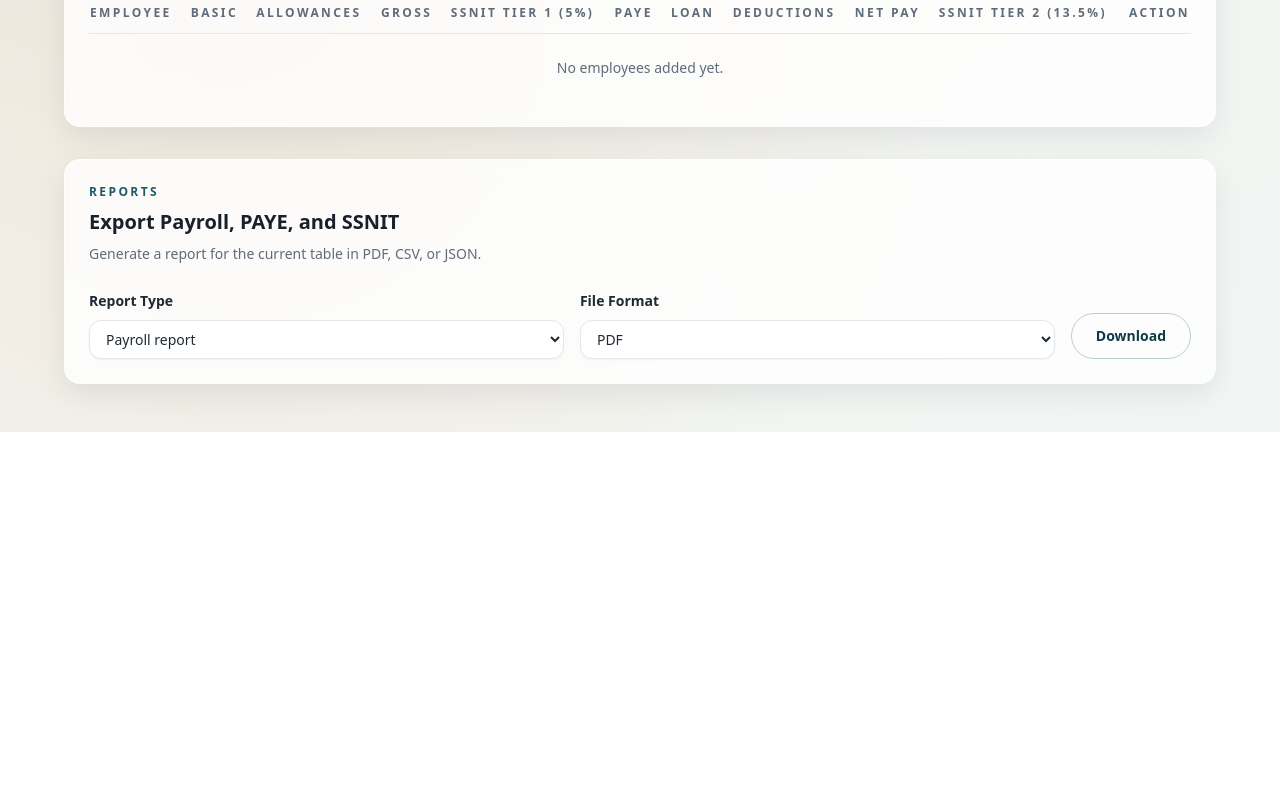
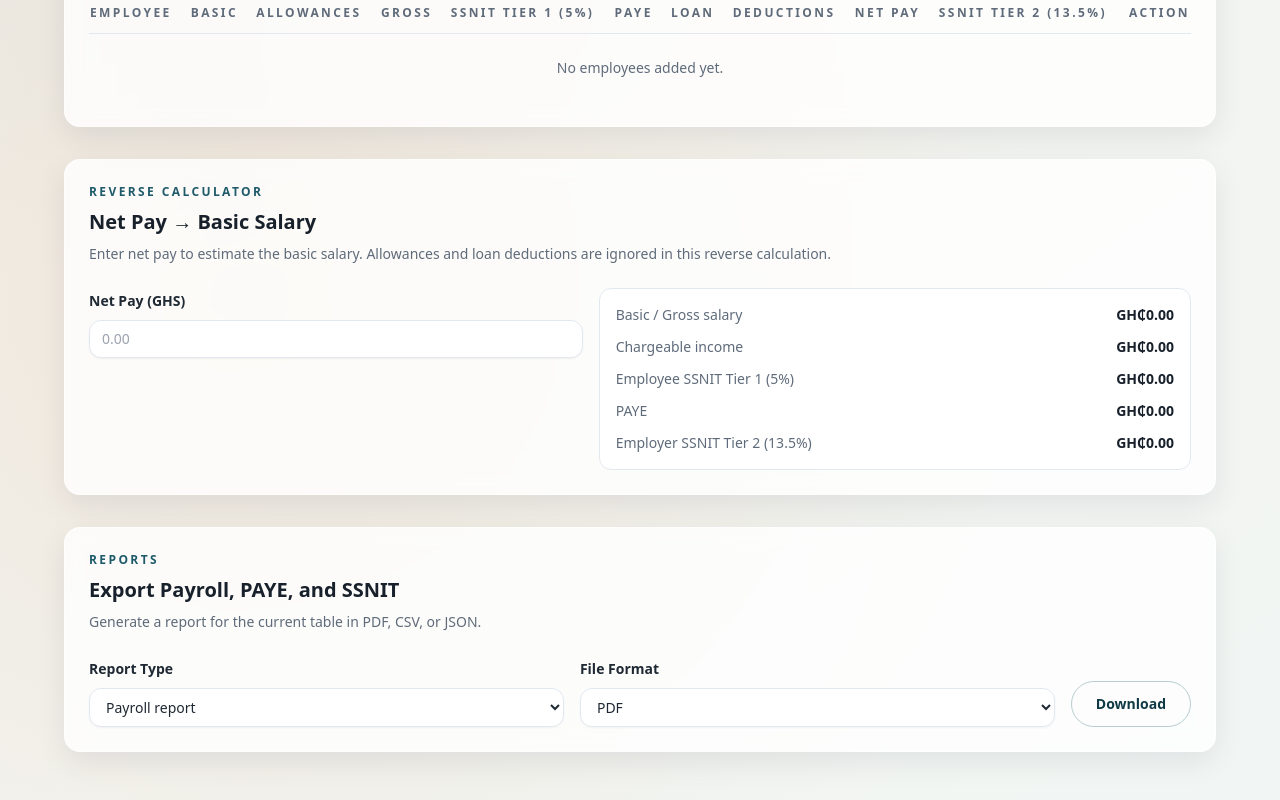
Before and after one commit to fulminair/levelsfield-utilities, a Next.js app in the folder utilities/: page /tools/salary in a window 1280 px wide. Shown: the part 872-1672 px from the top of the page. Before the commit the page ends 1304 px from the top, so only its background shows below. Built offline with nearby package versions, Linux system fonts and the light colour scheme.

Commit message:
Add reverse net pay calculator

```diff
--- a/utilities/src/app/tools/salary/page.tsx
+++ b/utilities/src/app/tools/salary/page.tsx
@@ -75,6 +75,38 @@ type SalaryEntry = {
 type ReportType = "payroll" | "paye" | "ssnit";
 type ReportFormat = "pdf" | "csv" | "json";
 
+type PayeBracket = {
+  lower: number;
+  upper: number | null;
+  rate: number;
+  baseTax: number;
+};
+
+const PAYE_BRACKETS: PayeBracket[] = [
+  { lower: 0, upper: 490, rate: 0, baseTax: 0 },
+  { lower: 490, upper: 600, rate: 0.05, baseTax: 0 },
+  { lower: 600, upper: 730, rate: 0.1, baseTax: 5.5 },
+  { lower: 730, upper: 3896.67, rate: 0.175, baseTax: 18.5 },
+  { lower: 3896.67, upper: 19896.67, rate: 0.25, baseTax: 572.67 },
+  { lower: 19896.67, upper: 50416.67, rate: 0.3, baseTax: 4572.67 },
+  { lower: 50416.67, upper: null, rate: 0.35, baseTax: 13728.67 }
+];
+
+const calculateChargeableFromNet = (netPay: number) => {
+  const net = Math.max(0, netPay);
+  if (net === 0) return 0;
+  for (const bracket of PAYE_BRACKETS) {
+    const denominator = 1 - bracket.rate;
+    if (denominator <= 0) continue;
+    const candidate =
+      (net + bracket.baseTax - bracket.lower * bracket.rate) / denominator;
+    const withinLower = candidate >= bracket.lower - 0.0001;
+    const withinUpper = bracket.upper === null ? true : candidate <= bracket.upper + 0.0001;
+    if (withinLower && withinUpper) return candidate;
+  }
+  return net;
+};
+
 const initialForm: SalaryForm = {
   name: "",
   basic: "",
@@ -91,6 +123,7 @@ export default function SalaryCalculatorPage() {
   const [entries, setEntries] = useState<SalaryEntry[]>([]);
   const [reportType, setReportType] = useState<ReportType>("payroll");
   const [reportFormat, setReportFormat] = useState<ReportFormat>("pdf");
+  const [reverseNetPay, setReverseNetPay] = useState<string>("");
   const summaryRef = useRef<HTMLDivElement | null>(null);
 
   const calculations = useMemo(() => {
@@ -123,6 +156,38 @@ export default function SalaryCalculatorPage() {
       employerSsnit: roundMoney(employerSsnit)
     };
   }, [form]);
+
+  const reverseCalculations = useMemo(() => {
+    const net = toNumber(reverseNetPay);
+    if (!net) {
+      return {
+        basic: 0,
+        gross: 0,
+        chargeable: 0,
+        paye: 0,
+        employeeSsnit: 0,
+        employerSsnit: 0,
+        netPay: 0
+      };
+    }
+
+    const chargeable = calculateChargeableFromNet(net);
+    const gross = chargeable / (1 - EMPLOYEE_SSNIT_RATE);
+    const basic = gross;
+    const employeeSsnit = basic * EMPLOYEE_SSNIT_RATE;
+    const paye = calculatePaye(chargeable);
+    const employerSsnit = basic * EMPLOYER_SSNIT_RATE;
+
+    return {
+      basic: roundMoney(basic),
+      gross: roundMoney(gross),
+      chargeable: roundMoney(chargeable),
+      paye: roundMoney(paye),
+      employeeSsnit: roundMoney(employeeSsnit),
+      employerSsnit: roundMoney(employerSsnit),
+      netPay: roundMoney(net)
+    };
+  }, [reverseNetPay]);
 
   const updateField = (field: keyof SalaryForm, value: string) => {
     setForm((prev) => ({ ...prev, [field]: value }));
@@ -757,6 +822,71 @@ export default function SalaryCalculatorPage() {
         <section className="rounded-2xl border border-white/60 bg-white/80 p-6 shadow-card backdrop-blur">
           <div className="flex flex-col gap-2">
             <p className="text-xs font-semibold uppercase tracking-[0.2em] text-[#1e5a6a]">
+              Reverse Calculator
+            </p>
+            <h2 className="text-xl font-semibold text-[#18212b]">
+              Net Pay → Basic Salary
+            </h2>
+            <p className="text-sm text-[#5f6b7a]">
+              Enter net pay to estimate the basic salary. Allowances and loan
+              deductions are ignored in this reverse calculation.
+            </p>
+          </div>
+
+          <div className="mt-6 grid gap-4 md:grid-cols-[1fr_1.2fr]">
+            <div>
+              <label className="text-sm font-semibold text-[#1f2933]">
+                Net Pay (GHS)
+              </label>
+              <input
+                type="number"
+                min="0"
+                step="0.01"
+                value={reverseNetPay}
+                onChange={(e) => setReverseNetPay(e.target.value)}
+                placeholder="0.00"
+                className="mt-2 w-full rounded-xl border border-[#e2e8f0] bg-white px-3 py-2 text-sm text-[#1f2933] shadow-sm focus:border-[#1e5a6a] focus:outline-none"
+              />
+            </div>
+
+            <div className="grid gap-3 rounded-xl border border-[#e2e8f0] bg-white p-4 text-sm">
+              <div className="flex items-center justify-between">
+                <span className="text-[#5f6b7a]">Basic / Gross salary</span>
+                <span className="font-semibold text-[#18212b]">
+                  {formatMoney(reverseCalculations.basic)}
+                </span>
+              </div>
+              <div className="flex items-center justify-between">
+                <span className="text-[#5f6b7a]">Chargeable income</span>
+                <span className="font-semibold text-[#18212b]">
+                  {formatMoney(reverseCalculations.chargeable)}
+                </span>
+              </div>
+              <div className="flex items-center justify-between">
+                <span className="text-[#5f6b7a]">Employee SSNIT Tier 1 (5%)</span>
+                <span className="font-semibold text-[#18212b]">
+                  {formatMoney(reverseCalculations.employeeSsnit)}
+                </span>
+              </div>
+              <div className="flex items-center justify-between">
+                <span className="text-[#5f6b7a]">PAYE</span>
+                <span className="font-semibold text-[#18212b]">
+                  {formatMoney(reverseCalculations.paye)}
+                </span>
+              </div>
+              <div className="flex items-center justify-between">
+                <span className="text-[#5f6b7a]">Employer SSNIT Tier 2 (13.5%)</span>
+                <span className="font-semibold text-[#18212b]">
+                  {formatMoney(reverseCalculations.employerSsnit)}
+                </span>
+              </div>
+            </div>
+          </div>
+        </section>
+
+        <section className="rounded-2xl border border-white/60 bg-white/80 p-6 shadow-card backdrop-blur">
+          <div className="flex flex-col gap-2">
+            <p className="text-xs font-semibold uppercase tracking-[0.2em] text-[#1e5a6a]">
               Reports
             </p>
             <h2 className="text-xl font-semibold text-[#18212b]">
```
